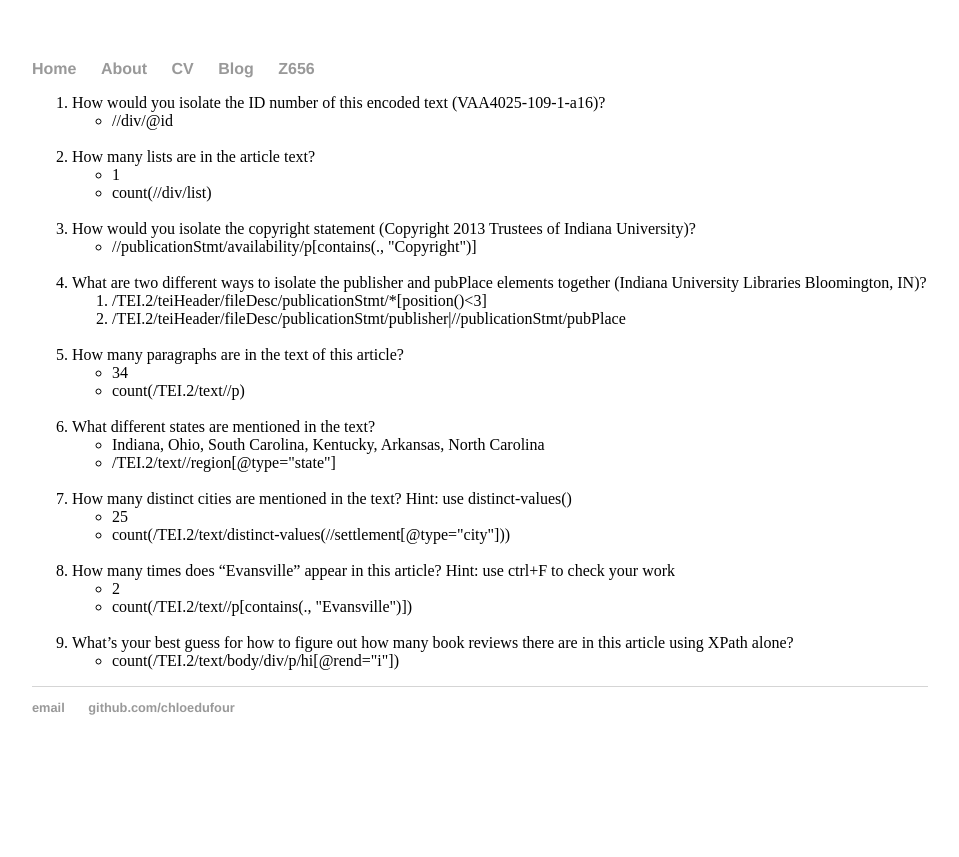
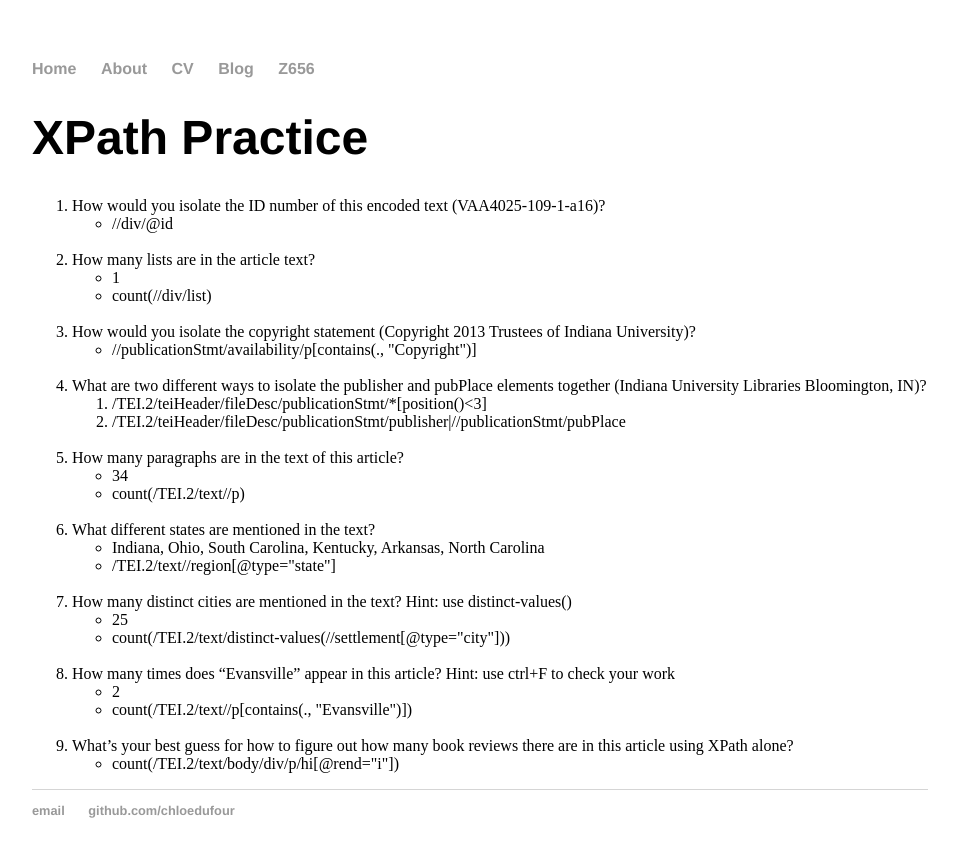
Before and after one commit to chloedufour/cdufour.github.io, a Jekyll site: the page built from z656/assignment4/XPath.html, in a window 1280 px wide. Shown: the top 857 px of the page, without its empty margins (160-1119 px from the left). Built offline with Jekyll 4.4.1, drawn with Linux system fonts in a browser that asks for light colours.

Commit message:
Update XPath.html

```diff
--- a/z656/assignment4/XPath.html
+++ b/z656/assignment4/XPath.html
@@ -2,6 +2,7 @@
 layout: default
 title: ILS-Z656
 ---
+<h1>XPath Practice</h1>
 <ol>
 <li>How would you isolate the ID number of this encoded text (VAA4025-109-1-a16)?</li>
   <ul>
```
